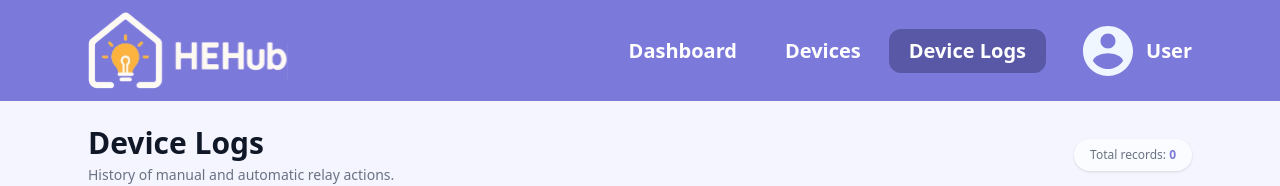
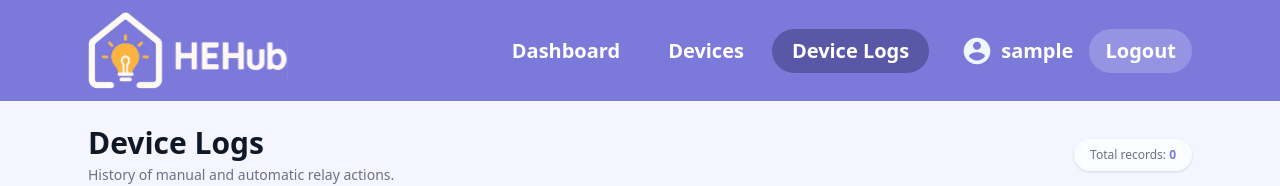
Before and after one commit to sker8130/Smarthome-Frontend, a Next.js app: page /log in a window 1280 px wide. Shown: the top 186 px of the page. Built offline with nearby package versions, Linux system fonts and the light colour scheme; no server answers; sample sign-in values are in the browser's storage.

Commit message:
feat(auth): add logout button to dashboard header with proper token clearing

```diff
--- a/components/dashboard/DashboardHeader.tsx
+++ b/components/dashboard/DashboardHeader.tsx
@@ -2,21 +2,63 @@
 
 import Image from "next/image";
 import Link from "next/link";
-import { usePathname } from "next/navigation";
+import { usePathname, useRouter } from "next/navigation";
 import { useEffect, useState } from "react";
+
+type JwtPayload = {
+  username?: string;
+  first_name?: string;
+  last_name?: string;
+  [key: string]: any;
+};
+
+function decodeJwtInfo() {
+  if (typeof window === "undefined") return null;
+
+  const token =
+    localStorage.getItem("token") || sessionStorage.getItem("token");
+  if (!token) return null;
+
+  try {
+    const payloadBase64 = token.split(".")[1];
+    if (!payloadBase64) return null;
+
+    const jsonString = atob(
+      payloadBase64.replace(/-/g, "+").replace(/_/g, "/")
+    );
+    const payload: JwtPayload = JSON.parse(jsonString);
+
+    return (
+      payload.last_name || payload.first_name || payload.username || "User"
+    );
+  } catch (err) {
+    console.error("Failed to decode JWT", err);
+    return "User";
+  }
+}
 
 export default function DashboardHeader() {
   const pathname = usePathname();
-  const [lastName, setLastName] = useState<string | null>(null);
+  const router = useRouter();
+  const [displayName, setDisplayName] = useState("User");
 
+  // Load user from JWT
   useEffect(() => {
-    if (typeof window === "undefined") return;
+    const name = decodeJwtInfo();
+    if (name) setDisplayName(name);
+  }, []);
 
-    const stored =
-      localStorage.getItem("lastname") || sessionStorage.getItem("lastname");
+  // Logout handler
+  function logout() {
+    if (typeof window !== "undefined") {
+      localStorage.removeItem("token");
+      sessionStorage.removeItem("token");
+      localStorage.removeItem("lastname");
+      sessionStorage.removeItem("lastname");
+    }
 
-    setLastName(stored);
-  }, []);
+    router.push("/login");
+  }
 
   const navItems = [
     { href: "/dashboard", label: "Dashboard" },
@@ -26,10 +68,9 @@ export default function DashboardHeader() {
 
   return (
     <header className="bg-[var(--color-purple)] text-white">
-      <div className="mx-auto flex max-w-6xl items-center justify-between gap-40 px-6 py-3">
+      <div className="mx-auto flex max-w-6xl items-center justify-between px-6 py-3">
         {/* LOGO */}
-        <div className="flex items-center gap-2">
-            <a href="/dashboard">
+        <a href="#">
           <Image
             src="/HEHUB_logo.svg"
             alt="HEHub logo"
@@ -39,7 +80,6 @@ export default function DashboardHeader() {
             priority
           />
         </a>
-        </div>
 
         {/* NAV + USER */}
         <div className="flex items-center gap-8">
@@ -52,7 +92,7 @@ export default function DashboardHeader() {
                 <Link
                   key={item.href}
                   href={item.href}
-                  className={`rounded-xl px-5 py-2 text-xl font-semibold transition ${
+                  className={`rounded-full px-5 py-2 text-xl font-semibold transition ${
                     isActive
                       ? "bg-[var(--color-darkpurple)] text-white"
                       : "text-white hover:bg-[var(--color-darkpurple)]/70"
@@ -64,14 +104,28 @@ export default function DashboardHeader() {
             })}
           </nav>
 
-          {/* USER */}
+          {/* USER + LOGOUT */}
+          <div className="flex items-center gap-4">
             <div className="flex items-center gap-2">
-            <img
+              <div className="grid h-8 w-8 place-items-center rounded-full bg-white text-[var(--color-purple)] text-xl">
+                <Image
                   src="/avt-temp.svg"
-                alt=""
+                  alt="Avatar"
+                  width={150}
+                  height={150}
+                  className="object-contain bg-[var(--color-purple)] w-auto h-auto"
+                  priority
                 />
+              </div>
+              <span className="text-xl font-semibold">{displayName}</span>
+            </div>
 
-            <span className="text-xl font-semibold">{lastName || "User"}</span>
+            <button
+              onClick={logout}
+              className="rounded-full bg-white/20 px-4 py-2 text-xl font-semibold hover:bg-white/30 transition"
+            >
+              Logout
+            </button>
           </div>
         </div>
       </div>
```
Lines whose indentation alone changed are shown as unchanged.
